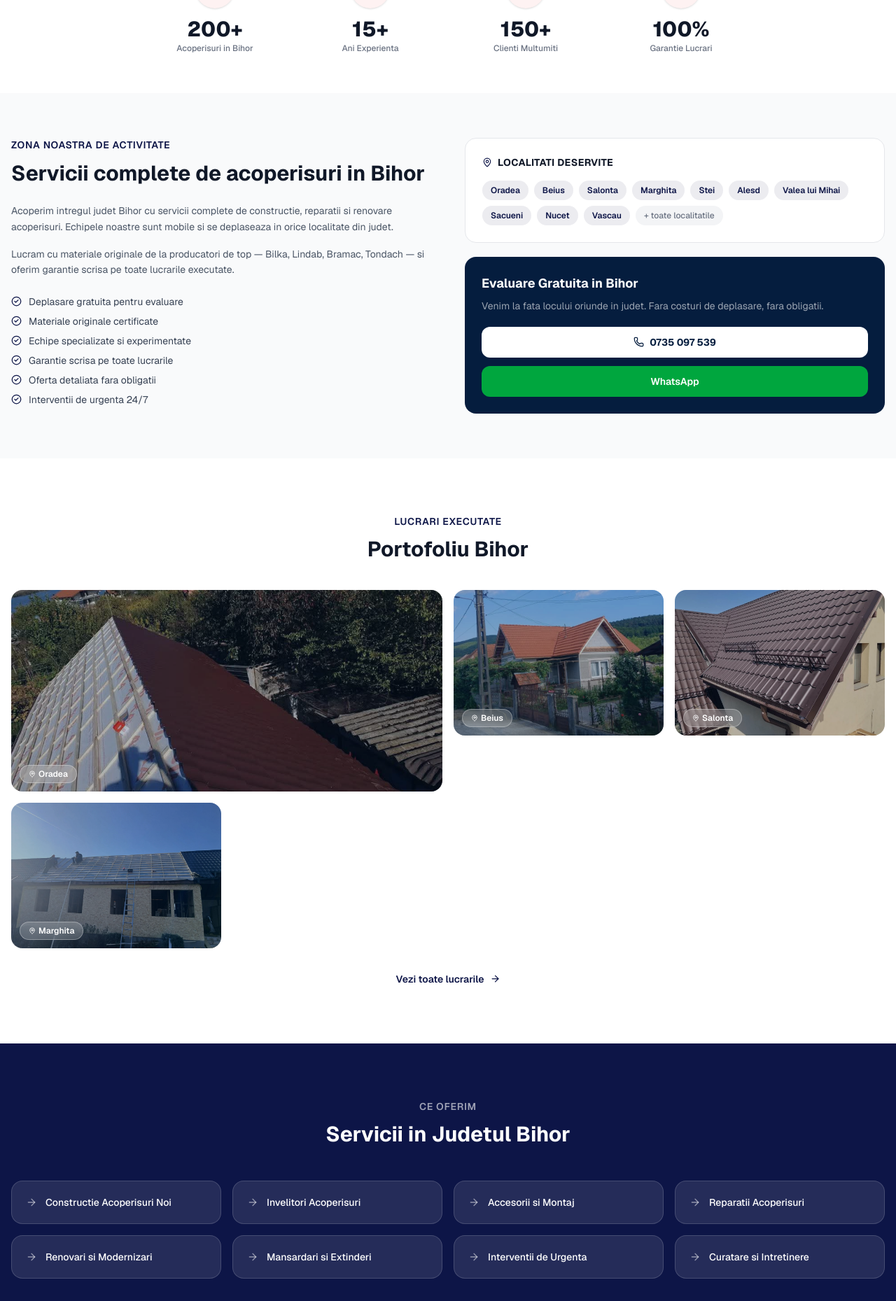
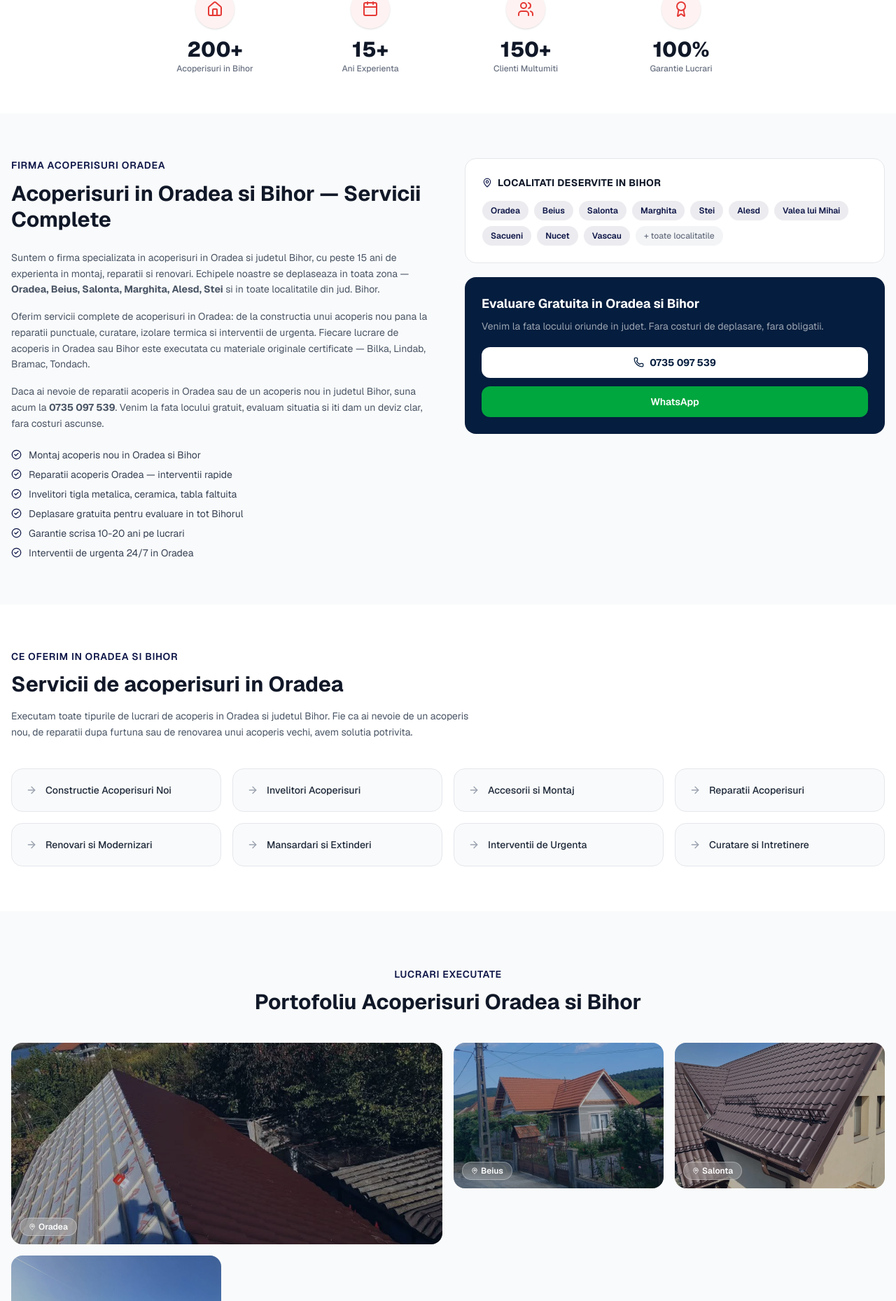
Before and after one commit to paullicica2016-rgb/acoperis-romania-, a Next.js app: page /judete/bihor in a window 1280 px wide. Shown: the part 871-2730 px from the top of the page at 70% size. Built offline with nearby package versions, Linux system fonts and the light colour scheme.

Commit message:
SEO: optimize Bihor/Oradea page — 800+ words, FAQ, LocalBusiness schema, keyword-rich content

```diff
--- a/src/app/judete/bihor/page.tsx
+++ b/src/app/judete/bihor/page.tsx
@@ -5,8 +5,8 @@ import { CheckCircle2, Phone, ArrowRight, MapPin, Home, Calendar, Users, Award }
 import BreadcrumbSchema from "@/components/BreadcrumbSchema";
 
 export const metadata: Metadata = {
-  title: "Montaj si Reparatii Acoperisuri Bihor - Acoperisuri Pro",
-  description: "Acoperisuri in judetul Bihor — Oradea, Beius, Salonta, Marghita. Constructie, reparatii, renovari, mansardari. Deplasare gratuita, garantie scrisa.",
+  title: "Acoperisuri Oradea si Judetul Bihor — Montaj, Reparatii, Renovari | Acoperisuri Pro",
+  description: "Acoperisuri Oradea si judetul Bihor. Montaj acoperis Oradea, reparatii acoperis Beius, Salonta, Marghita. Firma specializata, garantie scrisa, evaluare gratuita. Suna 0735 097 539.",
   alternates: { canonical: "https://montajacoperispro.ro/judete/bihor" },
 };
 
@@ -54,14 +54,59 @@ const portofoliu = [
   { src: "/images/dragos/poza-4.jpeg", label: "Marghita" },
 ];
 
+const faq = [
+  {
+    q: "Cat costa un acoperis nou in Oradea?",
+    a: "Pretul unui acoperis nou in Oradea variaza intre 80-250 lei/mp in functie de materialul ales (tigla metalica, tigla ceramica, tabla faltuita) si complexitatea sarpantei. Oferim evaluare gratuita la fata locului si deviz detaliat fara obligatii.",
+  },
+  {
+    q: "Faceti montaj acoperis in Oradea?",
+    a: "Da, echipele noastre sunt active in Oradea si in tot judetul Bihor. Ne deplasam gratuit pentru evaluare in Oradea, Beius, Salonta, Marghita si toate localitatile din jur.",
+  },
+  {
+    q: "Cat dureaza reparatia unui acoperis in Bihor?",
+    a: "O reparatie simpla se executa in 1-2 zile. Un acoperis nou complet dureaza 5-15 zile lucratoare in functie de suprafata si tipul invelitorii. Va comunicam termenul exact dupa evaluare.",
+  },
+  {
+    q: "Oferiti garantie pentru lucrarile de acoperis in Oradea?",
+    a: "Da, oferim garantie scrisa intre 10 si 20 de ani pentru toate lucrarile executate in Oradea si judetul Bihor. Garantia acopera atat manopera cat si materialele utilizate.",
+  },
+  {
+    q: "Faceti reparatii urgente de acoperis in Oradea?",
+    a: "Da, avem echipe disponibile 24/7 pentru interventii de urgenta in Oradea si Bihor. Infiltratii active, tabla smulsa de vant, avarii post-furtuna — ajungem in maxim 3-4 ore.",
+  },
+  {
+    q: "Ce materiale folositi pentru acoperisuri in Bihor?",
+    a: "Lucram cu materiale certificate de top: tigla metalica Bilka si Lindab, tigla ceramica Bramac si Tondach, tabla faltuita, sindrila bituminoasa. Toate materialele sunt achizitionate direct de la producatori.",
+  },
+];
+
 export default function BihorPage() {
   return (
     <>
       <BreadcrumbSchema items={[{"name":"Acasa","url":"https://montajacoperispro.ro/"},{"name":"Judete","url":"https://montajacoperispro.ro/judete"},{"name":"Bihor","url":"https://montajacoperispro.ro/judete/bihor"}]} />
+
+      {/* Schema LocalBusiness */}
+      <script
+        type="application/ld+json"
+        dangerouslySetInnerHTML={{
+          __html: JSON.stringify({
+            "@context": "https://schema.org",
+            "@type": "HomeAndConstructionBusiness",
+            name: "Acoperisuri Pro — Bihor",
+            url: "https://montajacoperispro.ro/judete/bihor",
+            telephone: "+40735097539",
+            email: "montajacoperispro@gmail.com",
+            areaServed: ["Oradea", "Bihor", "Beius", "Salonta", "Marghita", "Alesd"],
+            description: "Firma specializata in acoperisuri in Oradea si judetul Bihor. Montaj, reparatii, renovari acoperisuri.",
+          }),
+        }}
+      />
+
       {/* Hero */}
       <section className="relative bg-[#051D3E] text-white pt-16 pb-0 overflow-hidden">
         <div className="absolute inset-0">
-          <Image src="/images/dragos/renovari-4.jpeg" alt="Acoperisuri Bihor" fill className="object-cover" priority sizes="100vw" />
+          <Image src="/images/dragos/renovari-4.jpeg" alt="Acoperisuri Oradea Bihor" fill className="object-cover" priority sizes="100vw" />
           <div className="absolute inset-0 bg-[#051D3E]/75" />
         </div>
         <div className="relative max-w-7xl mx-auto px-4 pb-24 pt-8">
@@ -74,15 +119,15 @@ export default function BihorPage() {
           </nav>
           <div className="flex items-center gap-2 mb-5">
             <span className="inline-flex items-center gap-1.5 bg-white/15 border border-white/20 text-white/90 text-xs font-semibold uppercase tracking-widest px-4 py-1.5 rounded-full">
-              <MapPin size={11} /> Judetul Bihor
+              <MapPin size={11} /> Oradea · Judetul Bihor
             </span>
           </div>
           <h1 className="text-3xl sm:text-4xl md:text-5xl font-bold leading-tight mb-5 max-w-2xl">
-            Acoperisuri in<br />Judetul Bihor
+            Acoperisuri Oradea<br />si Judetul Bihor
           </h1>
           <div className="w-12 h-1 bg-[#E53935] rounded mb-6" />
           <p className="text-white/75 text-lg leading-relaxed mb-8 max-w-xl">
-            Servicii profesionale de constructie, reparatii si renovare acoperisuri in judetul Bihor. Evaluare gratuita, garantie scrisa, echipe specializate.
+            Firma specializata in acoperisuri in Oradea si tot judetul Bihor. Montaj acoperis nou, reparatii acoperis, renovari si interventii urgenta. Evaluare gratuita, garantie scrisa.
           </p>
           <div className="flex flex-col sm:flex-row gap-3">
             <a href="tel:0735097539" className="inline-flex items-center justify-center gap-2 bg-white text-[#051D3E] px-7 py-3.5 rounded-full font-bold text-sm hover:bg-gray-100 transition-colors">
@@ -117,27 +162,34 @@ export default function BihorPage() {
         </div>
       </section>
 
-      {/* Despre + orase */}
+      {/* Continut principal */}
       <section className="py-16 bg-gray-50">
         <div className="max-w-7xl mx-auto px-4">
           <div className="grid lg:grid-cols-2 gap-12 items-start">
             <div>
-              <span className="text-[#0d1547] font-semibold text-sm uppercase tracking-wider block mb-3">Zona noastra de activitate</span>
+              <span className="text-[#0d1547] font-semibold text-sm uppercase tracking-wider block mb-3">Firma acoperisuri Oradea</span>
               <h2 className="text-2xl md:text-3xl font-bold text-gray-900 mb-6 leading-tight">
-                Servicii complete de acoperisuri in Bihor
+                Acoperisuri in Oradea si Bihor — Servicii Complete
               </h2>
               <div className="space-y-4 text-gray-600 leading-relaxed text-sm">
-                <p>Acoperim intregul judet Bihor cu servicii complete de constructie, reparatii si renovare acoperisuri. Echipele noastre sunt mobile si se deplaseaza in orice localitate din judet.</p>
-                <p>Lucram cu materiale originale de la producatori de top — Bilka, Lindab, Bramac, Tondach — si oferim garantie scrisa pe toate lucrarile executate.</p>
+                <p>
+                  Suntem o firma specializata in acoperisuri in Oradea si judetul Bihor, cu peste 15 ani de experienta in montaj, reparatii si renovari. Echipele noastre se deplaseaza in toata zona — <strong>Oradea, Beius, Salonta, Marghita, Alesd, Stei</strong> si in toate localitatile din jud. Bihor.
+                </p>
+                <p>
+                  Oferim servicii complete de acoperisuri in Oradea: de la constructia unui acoperis nou pana la reparatii punctuale, curatare, izolare termica si interventii de urgenta. Fiecare lucrare de acoperis in Oradea sau Bihor este executata cu materiale originale certificate — Bilka, Lindab, Bramac, Tondach.
+                </p>
+                <p>
+                  Daca ai nevoie de reparatii acoperis in Oradea sau de un acoperis nou in judetul Bihor, suna acum la <strong>0735 097 539</strong>. Venim la fata locului gratuit, evaluam situatia si iti dam un deviz clar, fara costuri ascunse.
+                </p>
               </div>
               <ul className="mt-6 space-y-2">
                 {[
-                  "Deplasare gratuita pentru evaluare",
-                  "Materiale originale certificate",
-                  "Echipe specializate si experimentate",
-                  "Garantie scrisa pe toate lucrarile",
-                  "Oferta detaliata fara obligatii",
-                  "Interventii de urgenta 24/7",
+                  "Montaj acoperis nou in Oradea si Bihor",
+                  "Reparatii acoperis Oradea — interventii rapide",
+                  "Invelitori tigla metalica, ceramica, tabla faltuita",
+                  "Deplasare gratuita pentru evaluare in tot Bihorul",
+                  "Garantie scrisa 10-20 ani pe lucrari",
+                  "Interventii de urgenta 24/7 in Oradea",
                 ].map((item) => (
                   <li key={item} className="flex items-start gap-2.5">
                     <CheckCircle2 size={15} className="text-[#0d1547] shrink-0 mt-0.5" />
@@ -149,7 +201,7 @@ export default function BihorPage() {
             <div className="space-y-5">
               <div className="bg-white rounded-2xl border border-gray-200 p-6">
                 <h3 className="font-bold text-gray-900 text-sm uppercase tracking-wide mb-4 flex items-center gap-2">
-                  <MapPin size={14} className="text-[#0d1547]" /> Localitati deservite
+                  <MapPin size={14} className="text-[#0d1547]" /> Localitati deservite in Bihor
                 </h3>
                 <div className="flex flex-wrap gap-2">
                   {orase.map((oras) => (
@@ -161,7 +213,7 @@ export default function BihorPage() {
                 </div>
               </div>
               <div className="bg-[#051D3E] rounded-2xl p-6 text-white">
-                <h3 className="font-bold text-lg mb-2">Evaluare Gratuita in Bihor</h3>
+                <h3 className="font-bold text-lg mb-2">Evaluare Gratuita in Oradea si Bihor</h3>
                 <p className="text-white/60 text-sm mb-5">Venim la fata locului oriunde in judet. Fara costuri de deplasare, fara obligatii.</p>
                 <a href="tel:0735097539" className="flex items-center justify-center gap-2 bg-white text-[#051D3E] py-3 rounded-xl font-bold text-sm hover:bg-gray-100 transition-colors mb-3">
                   <Phone size={15} /> 0735 097 539
@@ -175,17 +227,38 @@ export default function BihorPage() {
         </div>
       </section>
 
+      {/* Servicii Oradea */}
+      <section className="py-16 bg-white">
+        <div className="max-w-7xl mx-auto px-4">
+          <div className="mb-10">
+            <span className="text-[#0d1547] font-semibold text-sm uppercase tracking-wider block mb-3">Ce oferim in Oradea si Bihor</span>
+            <h2 className="text-2xl md:text-3xl font-bold text-gray-900 mb-4">Servicii de acoperisuri in Oradea</h2>
+            <p className="text-gray-600 text-sm leading-relaxed max-w-2xl">
+              Executam toate tipurile de lucrari de acoperis in Oradea si judetul Bihor. Fie ca ai nevoie de un acoperis nou, de reparatii dupa furtuna sau de renovarea unui acoperis vechi, avem solutia potrivita.
+            </p>
+          </div>
+          <div className="grid sm:grid-cols-2 lg:grid-cols-4 gap-4">
+            {servicii.map((s) => (
+              <Link key={s.slug} href={`/servicii/${s.slug}`} className="bg-gray-50 border border-gray-200 rounded-2xl p-5 hover:border-[#0d1547]/30 hover:shadow-sm transition-all group flex items-center gap-3">
+                <ArrowRight size={16} className="text-gray-400 group-hover:text-[#0d1547] transition-colors shrink-0" />
+                <span className="text-gray-800 text-sm font-medium">{s.label}</span>
+              </Link>
+            ))}
+          </div>
+        </div>
+      </section>
+
       {/* Portofoliu */}
-      <section className="py-20 bg-white">
+      <section className="py-20 bg-gray-50">
         <div className="max-w-7xl mx-auto px-4">
           <div className="text-center mb-10">
             <span className="text-[#0d1547] font-semibold text-sm uppercase tracking-wider block mb-3">Lucrari executate</span>
-            <h2 className="text-3xl font-bold text-gray-900">Portofoliu Bihor</h2>
+            <h2 className="text-3xl font-bold text-gray-900">Portofoliu Acoperisuri Oradea si Bihor</h2>
           </div>
           <div className="grid grid-cols-2 lg:grid-cols-4 gap-4">
             {portofoliu.map((item, i) => (
               <div key={i} className={`relative rounded-2xl overflow-hidden group ${i === 0 ? "col-span-2 h-72" : "h-52"}`}>
-                <Image src={item.src} alt={`Acoperis ${item.label}`} fill className="object-cover group-hover:scale-105 transition-transform duration-500" sizes="(max-width: 640px) 50vw, 25vw" />
+                <Image src={item.src} alt={`Acoperis ${item.label} Bihor`} fill className="object-cover group-hover:scale-105 transition-transform duration-500" sizes="(max-width: 640px) 50vw, 25vw" />
                 <div className="absolute inset-0 bg-[#051D3E]/30 group-hover:bg-[#051D3E]/10 transition-colors" />
                 <span className="absolute bottom-3 left-3 bg-white/20 backdrop-blur-sm border border-white/30 text-white text-xs font-semibold px-3 py-1 rounded-full flex items-center gap-1">
                   <MapPin size={10} /> {item.label}
@@ -201,19 +274,19 @@ export default function BihorPage() {
         </div>
       </section>
 
-      {/* Servicii */}
-      <section className="py-20 bg-[#0d1547]">
-        <div className="max-w-7xl mx-auto px-4">
+      {/* FAQ */}
+      <section className="py-20 bg-white">
+        <div className="max-w-3xl mx-auto px-4">
           <div className="text-center mb-12">
-            <span className="text-white/60 font-semibold text-sm uppercase tracking-wider block mb-3">Ce oferim</span>
-            <h2 className="text-3xl font-bold text-white">Servicii in Judetul Bihor</h2>
+            <span className="text-[#0d1547] font-semibold text-sm uppercase tracking-wider block mb-3">Intrebari frecvente</span>
+            <h2 className="text-3xl font-bold text-gray-900">Intrebari despre acoperisuri in Oradea si Bihor</h2>
           </div>
-          <div className="grid sm:grid-cols-2 lg:grid-cols-4 gap-4">
-            {servicii.map((s) => (
-              <Link key={s.slug} href={`/servicii/${s.slug}`} className="bg-white/10 border border-white/15 rounded-2xl p-5 hover:bg-white/20 transition-colors group flex items-center gap-3">
-                <ArrowRight size={16} className="text-white/50 group-hover:text-white transition-colors shrink-0" />
-                <span className="text-white text-sm font-medium">{s.label}</span>
-              </Link>
+          <div className="space-y-4">
+            {faq.map((item, i) => (
+              <div key={i} className="bg-gray-50 border border-gray-200 rounded-2xl p-6">
+                <h3 className="font-bold text-gray-900 mb-2 text-sm md:text-base">{item.q}</h3>
+                <p className="text-gray-600 text-sm leading-relaxed">{item.a}</p>
+              </div>
             ))}
           </div>
         </div>
@@ -240,10 +313,10 @@ export default function BihorPage() {
       <section className="py-20 bg-[#0d1547]">
         <div className="max-w-3xl mx-auto px-4 text-center">
           <h2 className="text-3xl md:text-4xl font-bold text-white mb-4">
-            Ai nevoie de un acoperis in Bihor?
+            Ai nevoie de acoperisuri in Oradea sau Bihor?
           </h2>
           <p className="text-white/70 text-lg mb-10">
-            Venim rapid, lucram serios, garantam rezultatul.
+            Suna acum pentru o evaluare gratuita. Venim rapid, lucram serios, garantam rezultatul.
           </p>
           <div className="flex flex-col sm:flex-row gap-4 justify-center">
             <a href="tel:0735097539" className="inline-flex items-center justify-center gap-2 bg-white text-[#0d1547] px-8 py-4 rounded-full text-lg font-bold hover:bg-gray-100 transition-colors">
```
Also changed, not shown: .claude/launch.json.
